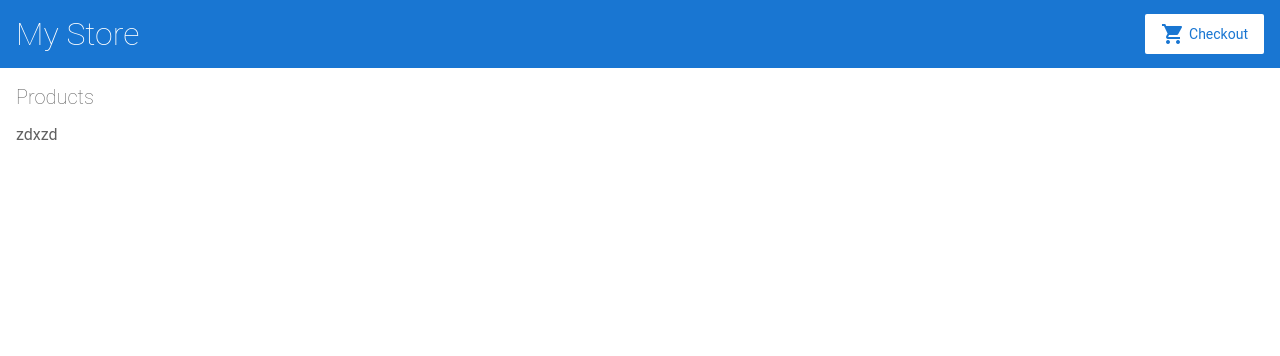
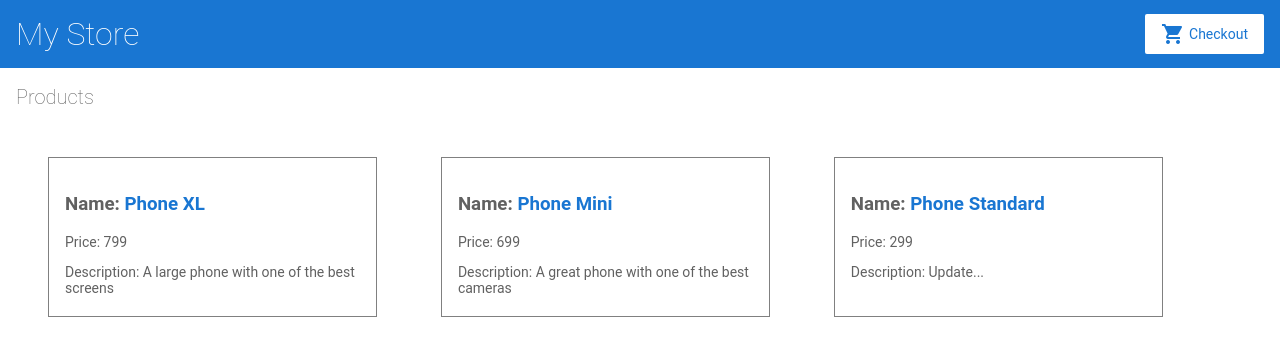
Before and after one commit to anhtuanit1999/angular-test, an Angular app: page / in a window 1280 px wide. Shown: the top 356 px of the page. Built offline with nearby package versions, Linux system fonts and the light colour scheme.

Commit message:
2 files modified

```diff
--- a/src/app/product-list/product-list.component.css
+++ b/src/app/product-list/product-list.component.css
@@ -1,4 +1,18 @@
+.product-container {
+  display: flex;
+  flex-flow: wrap;
+  align-items: center;
+  justify-content: center;
+}
 
+.product-item {
+  flex: 1 1 25%;
+  height: 10rem;
+  width: 50%;
+  padding: 1rem 1rem;
+  margin: 2rem;
+  border: 1px solid gray;
+}
 
 /*
 Copyright Google LLC. All Rights Reserved.
--- a/src/app/product-list/product-list.component.html
+++ b/src/app/product-list/product-list.component.html
@@ -1,6 +1,12 @@
 <h2>Products</h2>
-
-zdxzd
+<div class="product-container">
+  <div *ngFor="let product of products" class="product-item">
+    <h3>Name: <a [title]="product.name + ' detail'">{{ product.name }}</a></h3>
+    <p>Price: {{ product.price }}</p>
+    <p  *ngIf="product.description">Description: {{ product.description }}</p>
+    <p  *ngIf="!product.description">Description: Update...</p>
+  </div>
+</div>
 <!--
 Copyright Google LLC. All Rights Reserved.
 Use of this source code is governed by an MIT-style license that
```
